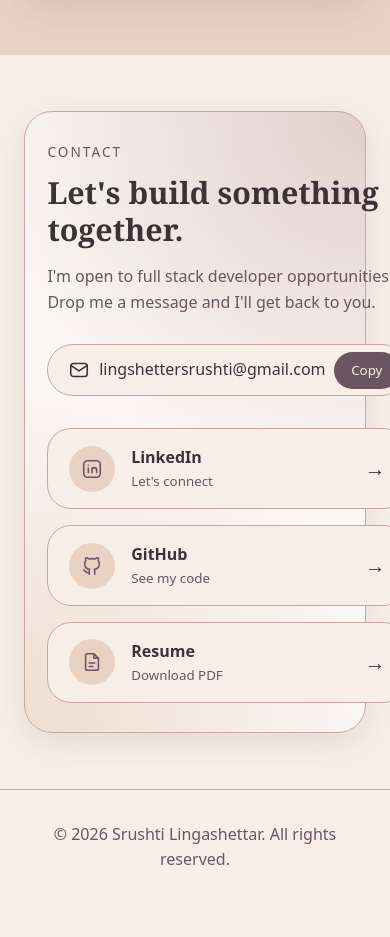
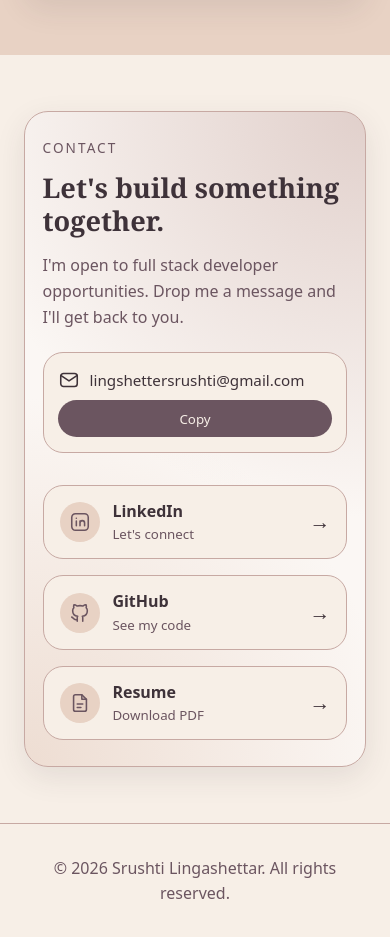
Before and after one commit to Srushti180305/Portfolio, a React (Vite) app: page / in a window 390 px wide. Shown: the part 3519-4456 px from the top of the page. Before the commit the page ends 4424 px from the top, so only its background shows below. Built offline with nearby package versions, Linux system fonts and the light colour scheme.

Commit message:
fix Contact layout

```diff
--- a/src/components/Contact.css
+++ b/src/components/Contact.css
@@ -1,6 +1,6 @@
 .cn-panel {
   display: grid;
-  grid-template-columns: 1.2fr 1fr;
+  grid-template-columns: minmax(0, 1.2fr) minmax(0, 1fr);
   gap: 3rem;
   align-items: center;
   padding: 3rem;
@@ -13,6 +13,11 @@
   box-shadow: var(--shadow);
 }
 
+.cn-left,
+.cn-links {
+  min-width: 0;
+}
+
 .cn-eyebrow {
   color: var(--accent);
   font-weight: 500;
@@ -23,7 +28,7 @@
 }
 
 .cn-title {
-  font-size: clamp(1.9rem, 4vw, 2.8rem);
+  font-size: clamp(1.7rem, 5vw, 2.8rem);
   margin-bottom: 1rem;
 }
 
@@ -34,32 +39,36 @@
 }
 
 .cn-email {
-  display: inline-flex;
+  display: flex;
   align-items: center;
   gap: 0.5rem;
+  width: fit-content;
+  max-width: 100%;
   padding: 0.4rem 0.4rem 0.4rem 1.2rem;
   border-radius: 999px;
   border: 1px solid var(--border);
   background: var(--bg);
-  max-width: 100%;
 }
 
 .cn-email-link {
   display: flex;
   align-items: center;
   gap: 0.6rem;
+  min-width: 0;
   color: var(--text);
   font-weight: 500;
-  min-width: 0;
+}
+
+.cn-email-link svg {
+  flex-shrink: 0;
 }
 
 .cn-email-link span {
-  overflow: hidden;
-  text-overflow: ellipsis;
-  white-space: nowrap;
+  overflow-wrap: anywhere;
 }
 
 .cn-copy {
+  flex-shrink: 0;
   border: none;
   border-radius: 999px;
   padding: 0.6rem 1.1rem;
@@ -121,6 +130,7 @@
   display: flex;
   flex-direction: column;
   flex: 1;
+  min-width: 0;
 }
 
 .cn-link-text small {
@@ -142,15 +152,52 @@
   transform: translateX(4px);
 }
 
+/* Tablet and phone: stack the columns */
 @media (max-width: 768px) {
   .cn-panel {
-    grid-template-columns: 1fr;
+    grid-template-columns: minmax(0, 1fr);
     gap: 2rem;
-    padding: 1.8rem 1.4rem;
+    padding: 2rem 1.4rem;
     border-radius: 28px;
+  }
+
+  .cn-text {
+    margin-bottom: 1.4rem;
   }
 
   .cn-link:hover {
     transform: none;
   }
 }
+
+/* Small phones: stack the email and Copy button */
+@media (max-width: 480px) {
+  .cn-panel {
+    padding: 1.6rem 1.1rem;
+    border-radius: 24px;
+  }
+
+  .cn-email {
+    flex-direction: column;
+    align-items: stretch;
+    width: 100%;
+    padding: 0.9rem;
+    border-radius: 20px;
+    font-size: 0.95rem;
+  }
+
+  .cn-copy {
+    width: 100%;
+  }
+
+  .cn-link {
+    padding: 0.8rem 1rem;
+    gap: 0.8rem;
+    border-radius: 20px;
+  }
+
+  .cn-icon {
+    width: 40px;
+    height: 40px;
+  }
+}
```
